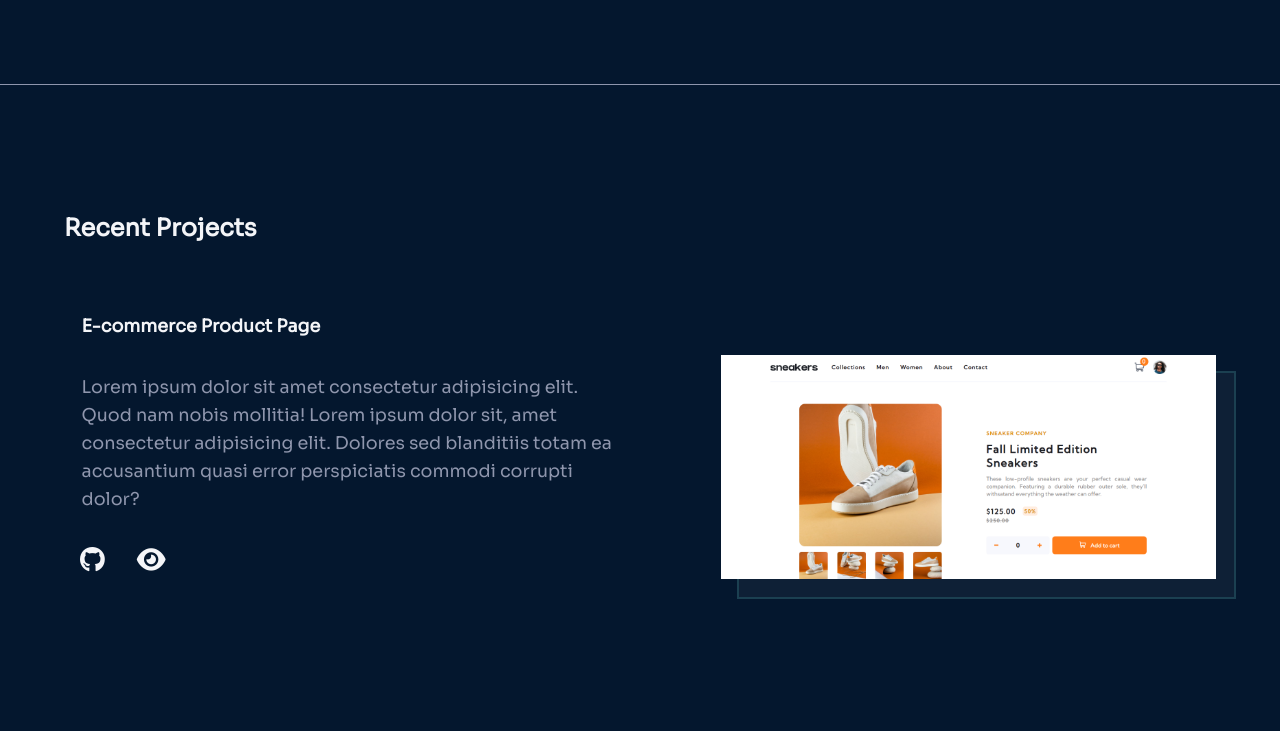
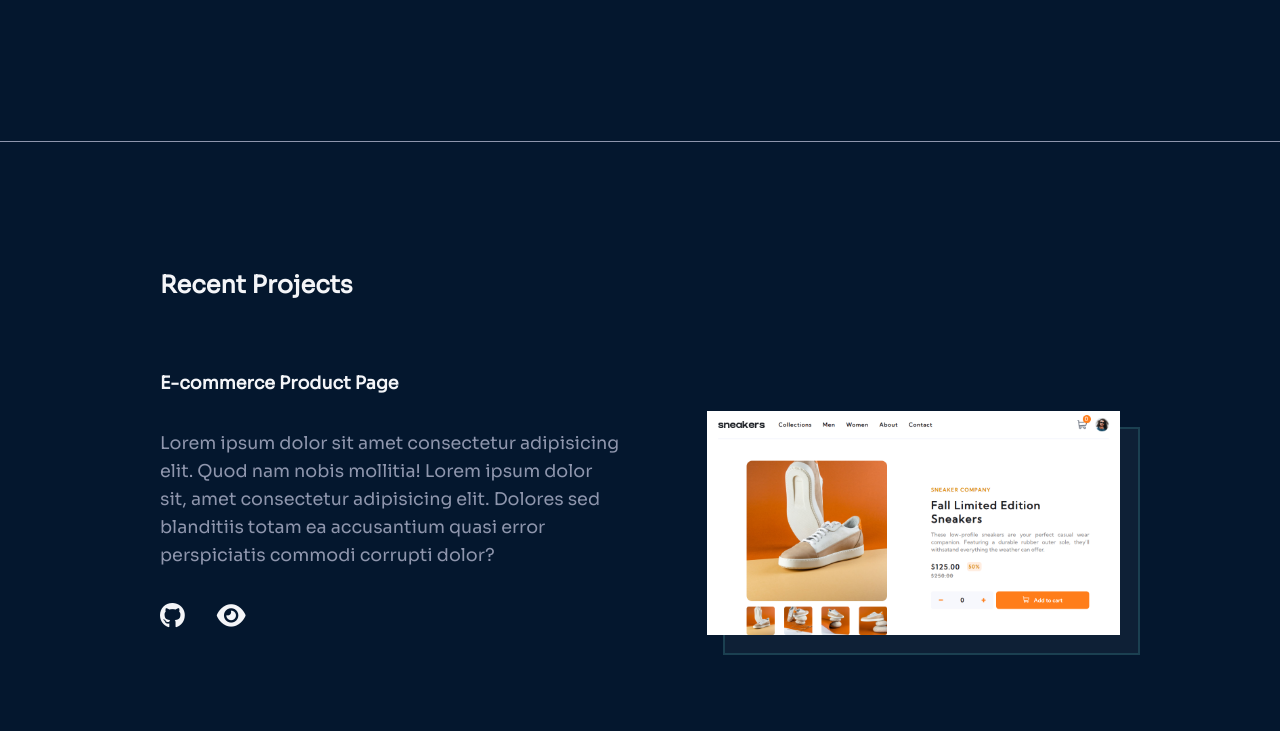
Before and after one commit to Uyimolo/uyijustindavid, a plain HTML site: page index.html in a window 1280 px wide. Shown: the part 1595-2326 px from the top of the page. Drawn offline with Linux system fonts and the light colour scheme.

Commit message:
Update styles.css

```diff
--- a/styles.css
+++ b/styles.css
@@ -74,8 +74,8 @@ footer {
   display: flex;
   flex-direction: column;
   gap: 2em;
-  border-top: .1px solid var(--text);
-  padding:6em 2em 10em;
+  border-top: 0.1px solid var(--text);
+  padding: 6em 2em 10em;
 }
 .icon {
   color: var(--white);
@@ -199,7 +199,6 @@ body.active {
   width: 100%;
   background-color: var(--whitelight);
   padding: 1em;
-
 }
 .list {
   color: var(--white);
@@ -409,6 +408,13 @@ footer .cta a {
   }
 }
 @media only screen and (min-width: 1024px) {
+  .header {
+    padding: 2em 4em;
+  }
+  section,
+  footer {
+    padding: 8em 10em;
+  }
   p {
     font-size: 1.1em;
   }
@@ -426,7 +432,9 @@ footer .cta a {
     display: flex;
     gap: 2em;
   }
-
+  .bio p {
+    width: 90%;
+  }
   .list {
     width: 40px;
   }
@@ -442,7 +450,19 @@ footer .cta a {
     max-width: 50%;
     margin: 0;
     border: none;
-    background-color:var(--backgroundlightmode);
+    background-color: var(--backgroundlightmode);
+  }
+  .project-tile .sub-heading {
+    padding-left: 0;
+  }
+  .project-tile .project-desc p {
+    padding-left: 0;
+  }
+  .links-to-work {
+    padding-left: 0;
+  }
+  .project-tile:hover {
+    padding-left: 1em;
   }
   .project-tile .project-img {
     position: absolute;
```
